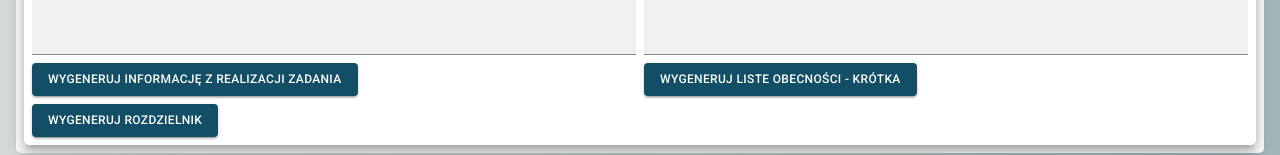
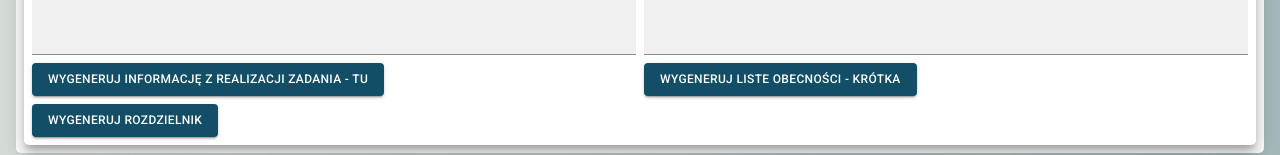
Before and after one commit to Soberek/edureport-app, a React (Vite) app: page /document-generator in a window 1280 px wide. Shown: the part 346-501 px from the top of the page. Built offline with nearby package versions, Linux system fonts and the light colour scheme; no server answers; sample sign-in values are in the browser's storage.

Commit message:
Nov 24, 2024, 11:31 AM

```diff
--- a/src/pages/DocumentGenerator/DocumentGenerator.tsx
+++ b/src/pages/DocumentGenerator/DocumentGenerator.tsx
@@ -63,17 +63,21 @@ export const DocumentGenerator = () => {
   const checkFilePath = async (filePath: string) => {
     try {
       const response = await fetch(filePath, { method: "HEAD" });
+
+      console.log(response);
       if (response.ok) {
         console.log("File exists at", filePath);
+        return response;
       } else {
         console.log("File not found at", filePath);
+        return "File not found.";
       }
     } catch (error) {
       console.log("Error checking file:", error);
     }
   };
 
-  const handleIzrzDownload = async (values: FormDataI) => {
+  const handleIzrzDownload = async (_: FormDataI) => {
     const filePathCheck = checkFilePath("../../assets/templates/izrz_template.docx");
 
     console.log(filePathCheck);
@@ -87,7 +91,6 @@ export const DocumentGenerator = () => {
         initialValues={initialFormData}
         onSubmit={(values) => {
           //   handlePostMiernikItem(values);
-          console.log(values);
         }}
         validationSchema={validationSchema}
       >
@@ -224,11 +227,13 @@ export const DocumentGenerator = () => {
                   variant="contained"
                   type="submit"
                   onClick={() => {
+                    console.log(errors);
                     if (errors) return;
+
                     handleIzrzDownload(values);
                   }}
                 >
-                  Wygeneruj informację z realizacji zadania
+                  Wygeneruj informację z realizacji zadania - tu
                 </Button>
               </Grid>
 
```
